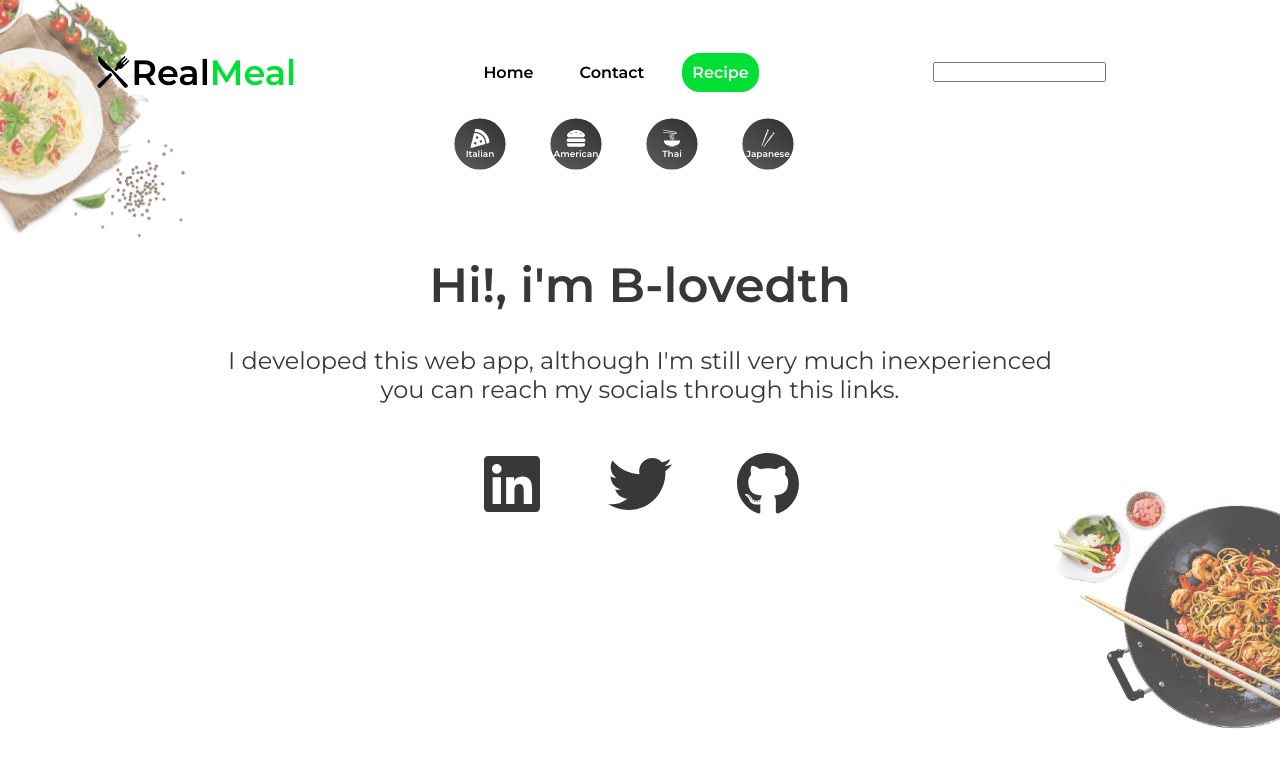
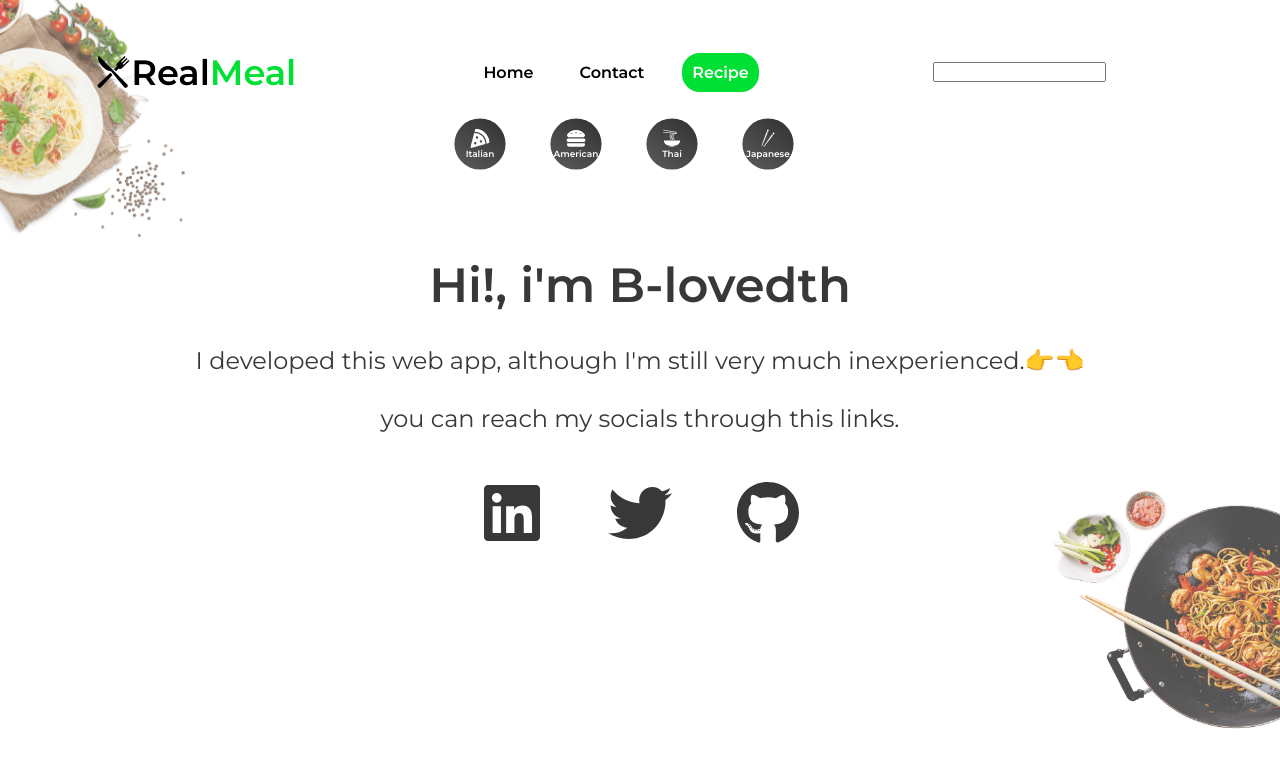
Before and after one commit to B-lovedth/Real-Meal, a React (Create React App) app: page /contact in a window 1280 px wide. Shown: the top 768 px of the page. Built offline with nearby package versions, Linux system fonts and the light colour scheme.

Commit message:
Update Contact.jsx

```diff
--- a/src/pages/Contact.jsx
+++ b/src/pages/Contact.jsx
@@ -6,7 +6,7 @@ const Contact = () => {
     <div className='contact'>
       <div className='contact-container'>
         <h3>Hi!, i'm B-lovedth</h3>
-        <p>I developed this web app, although I'm still very much inexperienced <br /> you can reach my socials through this links.</p>
+        <p>I developed this web app, although I'm still very much inexperienced.👉👈 <br /><br /> you can reach my socials through this links.</p>
 
         <div className='contact-wrapper'>
           <a
```
